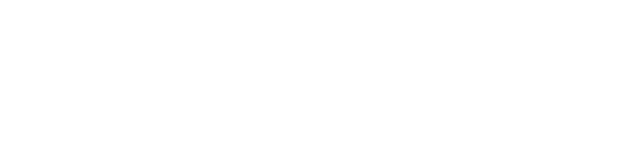
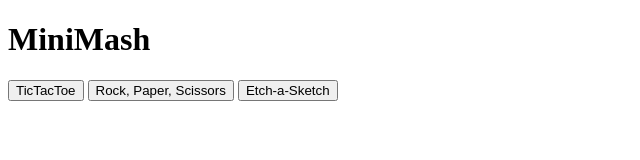
Before and after one commit to JJHH17/minimash, a website: page src/index.html in a window 1280 px wide. Shown: the whole page, without its empty margins (0-640 px from the left). Drawn offline with Linux system fonts and the light colour scheme.

Commit message:
Create basic boiler plate, create structure of HTML for home page including game buttons

```diff
--- a/src/index.html
+++ b/src/index.html
@@ -6,6 +6,23 @@
     <title>MiniMash</title>
 </head>
 <body>
+    <div id="home">
+        <h1>MiniMash</h1>
+        <button id="tictactoebtn">TicTacToe</button>
+        <button id="rockpaperscissorbtn">Rock, Paper, Scissors</button>
+        <button id="etch-a-sketchbtn">Etch-a-Sketch</button>
+    </div>
 
+    <div id="TicTacToe">
+
+    </div>
+
+    <div id="RockPaperScissors">
+
+    </div>
+
+    <div id="etch-a-sketch">
+
+    </div>
 </body>
 </html>
```
